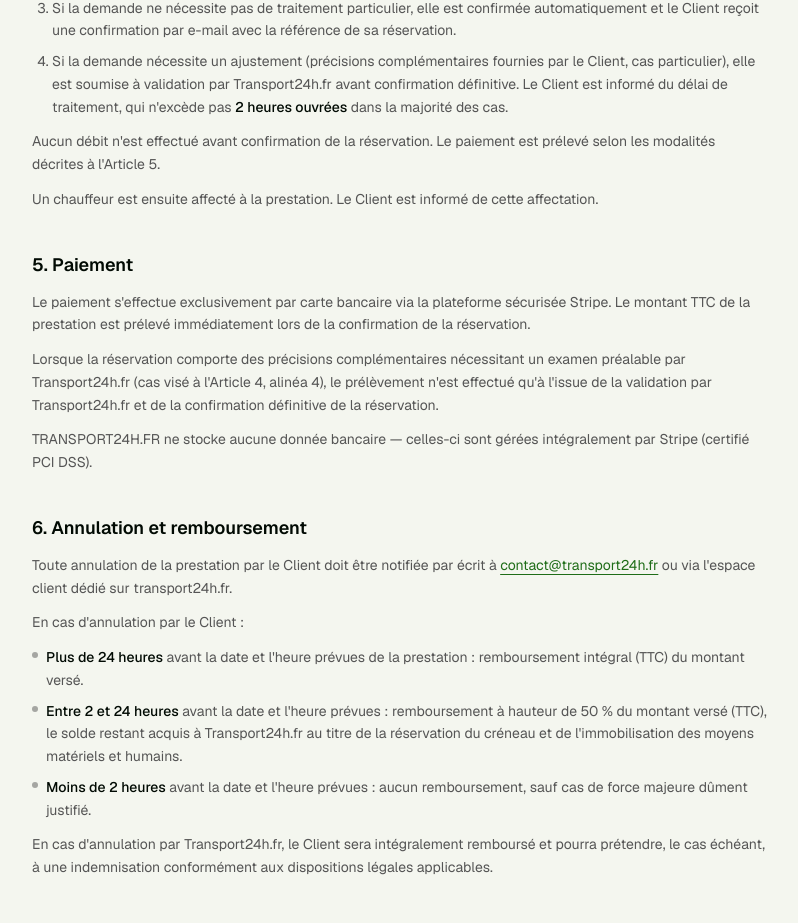
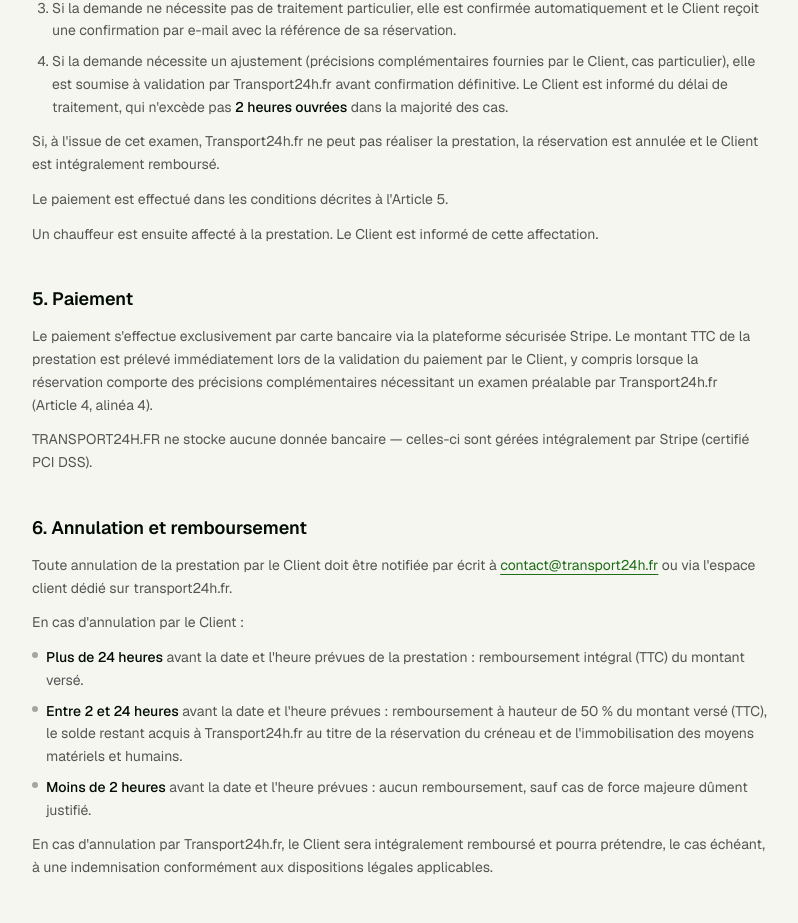
Before and after one commit to Oualid-coder/transport24h-web, a Next.js app: page /cgv in a window 1280 px wide. Shown: the part 1193-2116 px from the top of the page, without its empty margins (240-1038 px from the left). Built offline with nearby package versions, Linux system fonts and the light colour scheme; no server answers.

Commit message:
fix: corrige CGV articles 4 et 5 — débit immédiat, remboursement si non réalisable

```diff
--- a/app/(client)/cgv/page.tsx
+++ b/app/(client)/cgv/page.tsx
@@ -99,8 +99,12 @@ export default function CGVPage() {
             </li>
           </ol>
           <p className="text-muted-foreground leading-relaxed">
-            Aucun débit n&apos;est effectué avant confirmation de la réservation. Le
-            paiement est prélevé selon les modalités décrites à l&apos;Article 5.
+            Si, à l&apos;issue de cet examen, Transport24h.fr ne peut pas réaliser
+            la prestation, la réservation est annulée et le Client est intégralement
+            remboursé.
+          </p>
+          <p className="text-muted-foreground leading-relaxed">
+            Le paiement est effectué dans les conditions décrites à l&apos;Article&nbsp;5.
           </p>
           <p className="text-muted-foreground leading-relaxed">
             Un chauffeur est ensuite affecté à la prestation. Le Client est informé
@@ -113,14 +117,9 @@ export default function CGVPage() {
           <p className="text-muted-foreground leading-relaxed">
             Le paiement s&apos;effectue exclusivement par carte bancaire via la plateforme
             sécurisée Stripe. Le montant TTC de la prestation est prélevé immédiatement
-            lors de la confirmation de la réservation.
-          </p>
-          <p className="text-muted-foreground leading-relaxed">
-            Lorsque la réservation comporte des précisions complémentaires nécessitant
-            un examen préalable par Transport24h.fr (cas visé à l&apos;Article 4,
-            alinéa&nbsp;4), le prélèvement n&apos;est effectué qu&apos;à l&apos;issue
-            de la validation par Transport24h.fr et de la confirmation définitive de la
-            réservation.
+            lors de la validation du paiement par le Client, y compris lorsque la
+            réservation comporte des précisions complémentaires nécessitant un examen
+            préalable par Transport24h.fr (Article&nbsp;4, alinéa&nbsp;4).
           </p>
           <p className="text-muted-foreground leading-relaxed">
             TRANSPORT24H.FR ne stocke aucune donnée bancaire — celles-ci sont gérées
```
